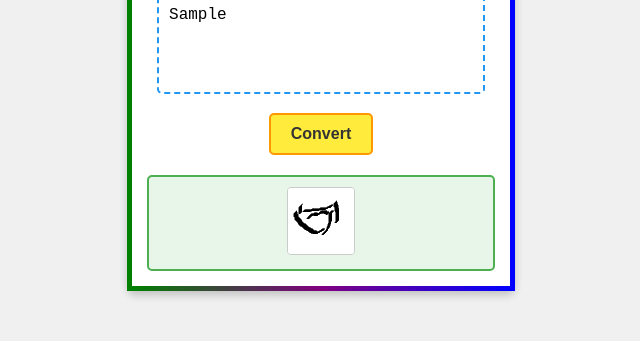
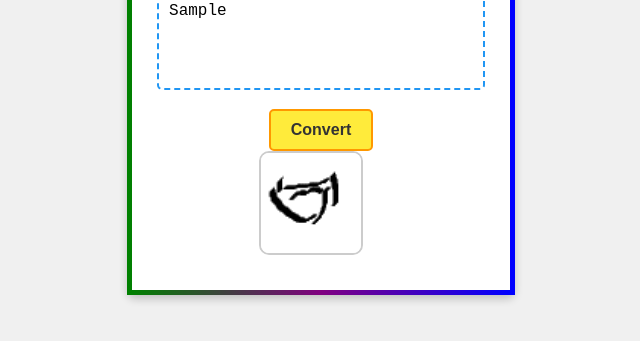
Before and after one commit to ratulpark/Visemes, a plain HTML site: page index.html in a window 1280 px wide. Both pictures are taken after typing "Sample" into the empty fields and a click on the button "Convert". Shown: the part 297-638 px from the top of the page, without its empty margins (319-959 px from the left). Drawn offline with Linux system fonts and the light colour scheme.

Commit message:
Update style.css

```diff
--- a/style.css
+++ b/style.css
@@ -1,4 +1,4 @@
-/* Center the page and apply stylish designs */
+/* Styling for the body and container */
 body {
     display: flex;
     justify-content: center;
@@ -55,39 +55,25 @@ button:hover {
     background-color: #FFC107; /* Darker yellow on hover */
 }
 
-.output-box {
-    margin-top: 20px;
-    padding: 10px;
-    border: 2px solid #4CAF50; /* Green border */
-    background-color: #e8f5e9; /* Light green background */
-    font-size: 16px;
-    font-weight: bold;
-    color: #333;
-    white-space: pre-line; /* Preserve line breaks for text output */
-    border-radius: 5px;
-}
-
-/* Veseme-specific styles */
-.veseme-container {
+/* Animation container and image styling */
+.animation-container {
     display: inline-flex;
-    align-items: center; /* Align text and image */
-    margin-right: 10px;
+    align-items: center;
+    margin-right: 20px;
+    margin-bottom: 20px;
 }
 
 .veseme-image {
-    width: 66px;
-    height: 66px;
-    border: 1px solid #ccc;
-    border-radius: 4px;
+    width: 100px;
+    height: 100px;
+    border: 2px solid #ccc;
+    border-radius: 10px;
 }
 
 .close-text {
     color: red;
     font-size: 14px;
     cursor: pointer;
-    margin-left: 5px;
+    margin-left: 10px;
+    font-weight: bold;
 }
-
-.word-container {
-    margin-bottom: 10px; /* Add space between words */
-}
```
